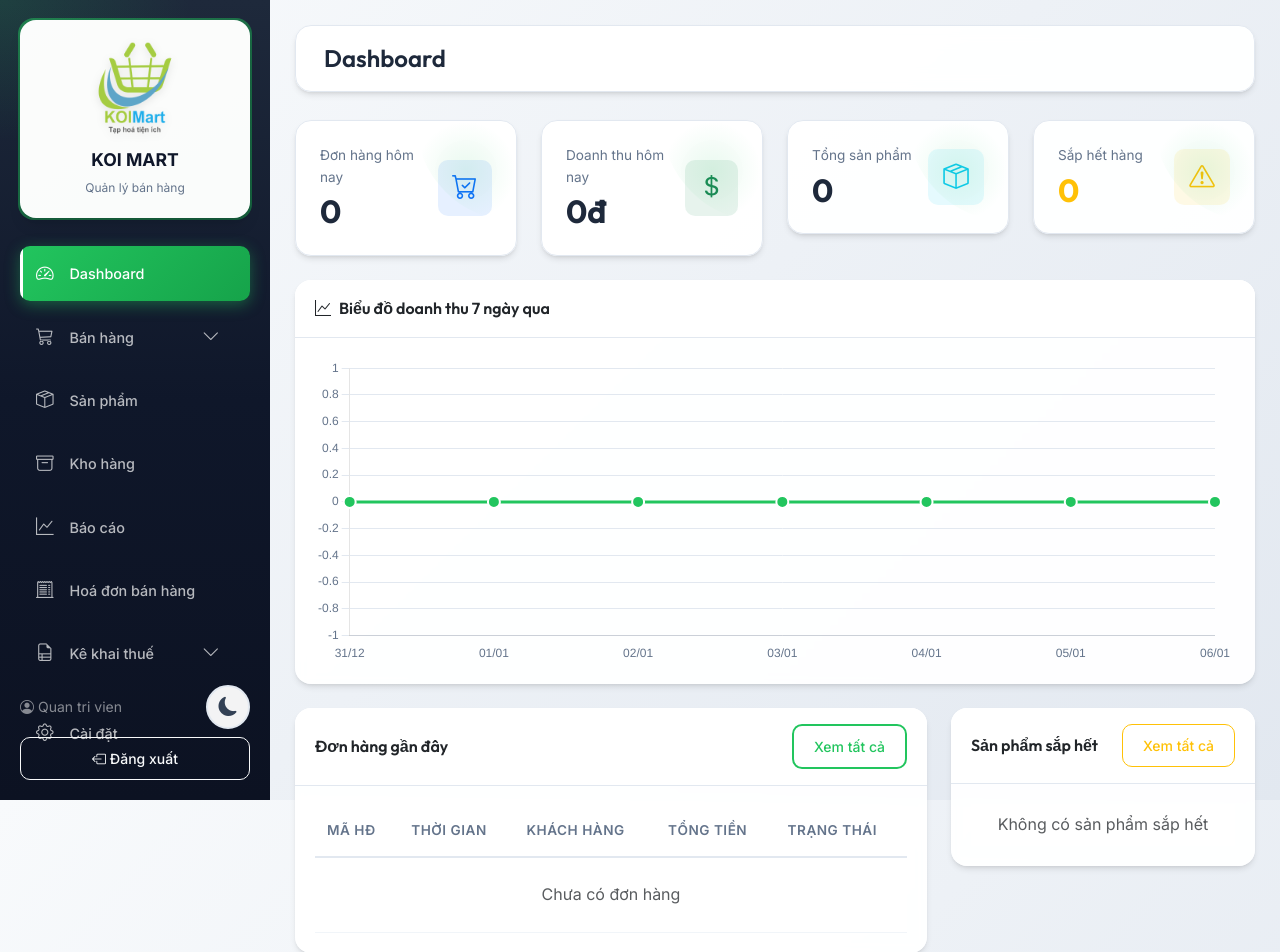
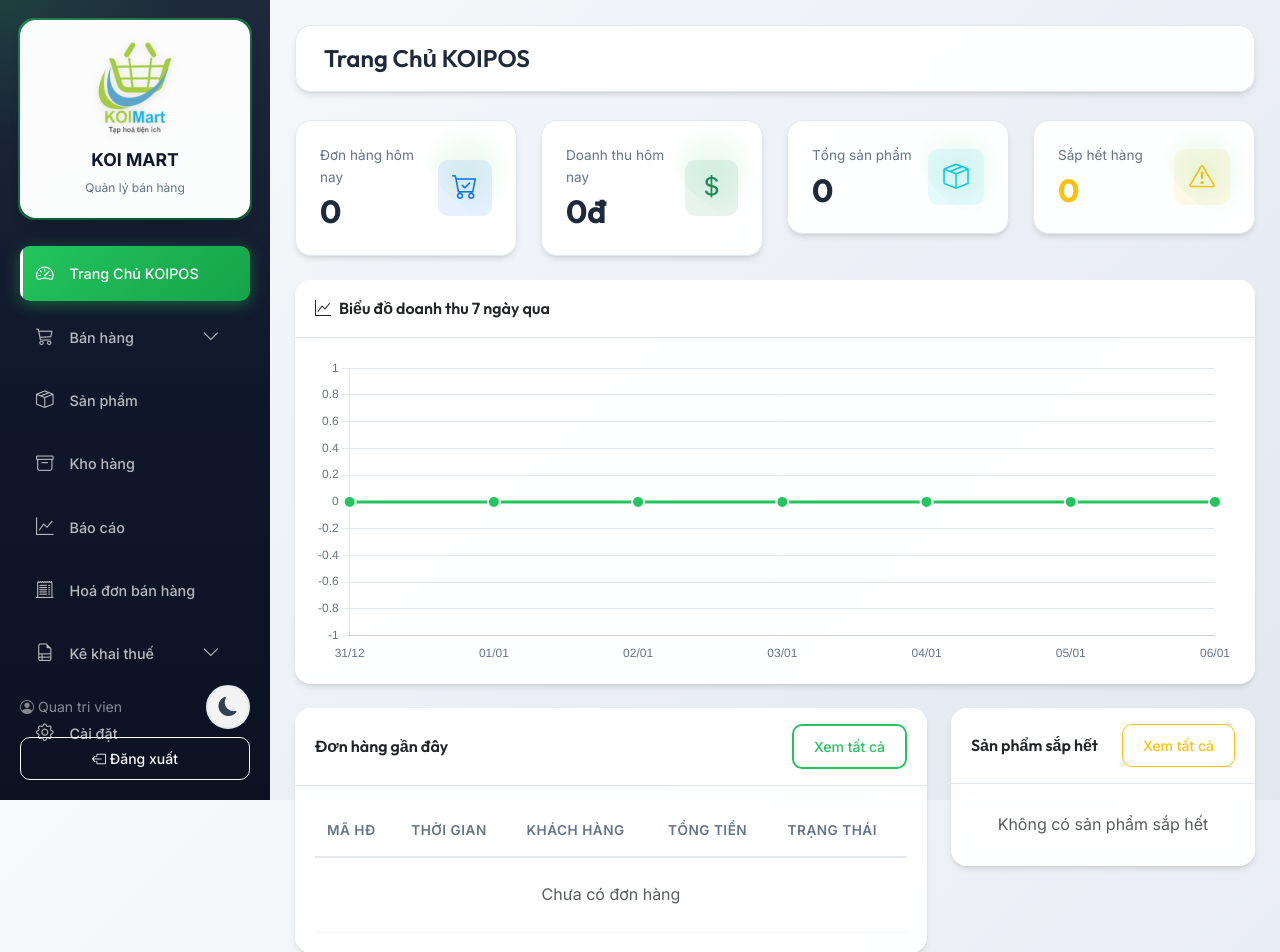
Before and after one commit to hoanganhxdht/koimart, a Flask app: page /dashboard in a window 1280 px wide. Shown: the top 952 px of the page. Run offline with Flask 3, Linux system fonts and the light colour scheme; a user stored in the database is signed in; data that the repository does not hold is empty.

Commit message:
Rename Dashboard to Trang Chu KOIPOS

```diff
--- a/app/templates/base.html
+++ b/app/templates/base.html
@@ -707,7 +707,7 @@
             <li class="nav-item">
                 <a class="nav-link {% if request.endpoint == 'main.dashboard' %}active{% endif %}"
                     href="{{ url_for('main.dashboard') }}">
-                    <i class="bi bi-speedometer2"></i> Dashboard
+                    <i class="bi bi-speedometer2"></i> Trang Chủ KOIPOS
                 </a>
             </li>
 
--- a/app/templates/dashboard.html
+++ b/app/templates/dashboard.html
@@ -1,10 +1,10 @@
 {% extends 'base.html' %}
 
-{% block title %}Dashboard - KOI MART{% endblock %}
+{% block title %}Trang Chủ KOIPOS{% endblock %}
 
 {% block content %}
 <div class="top-bar">
-    <h4 class="mb-0">Dashboard</h4>
+    <h4 class="mb-0">Trang Chủ KOIPOS</h4>
     <span class="text-muted">{{ now().strftime('%d/%m/%Y') if now is defined else '' }}</span>
 </div>
 
```
